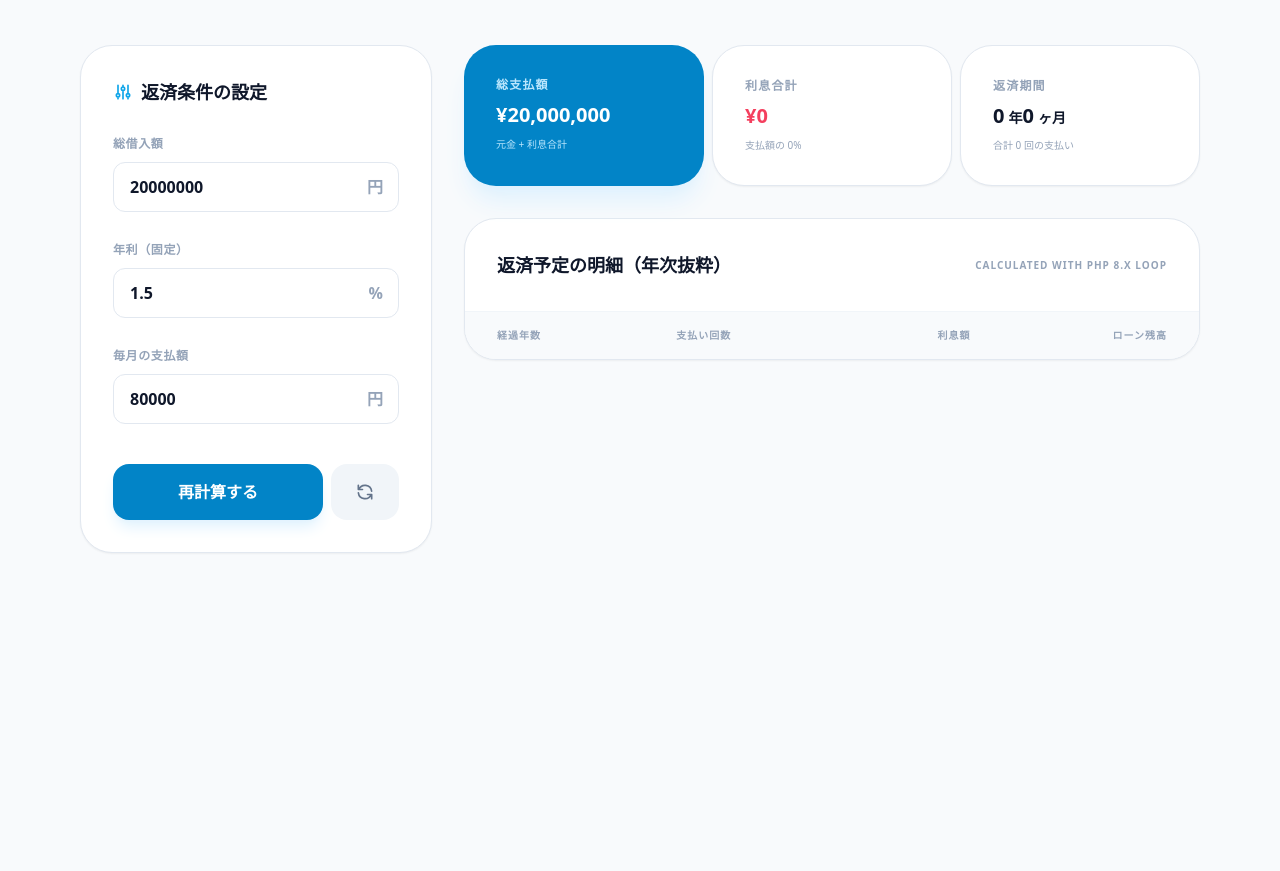
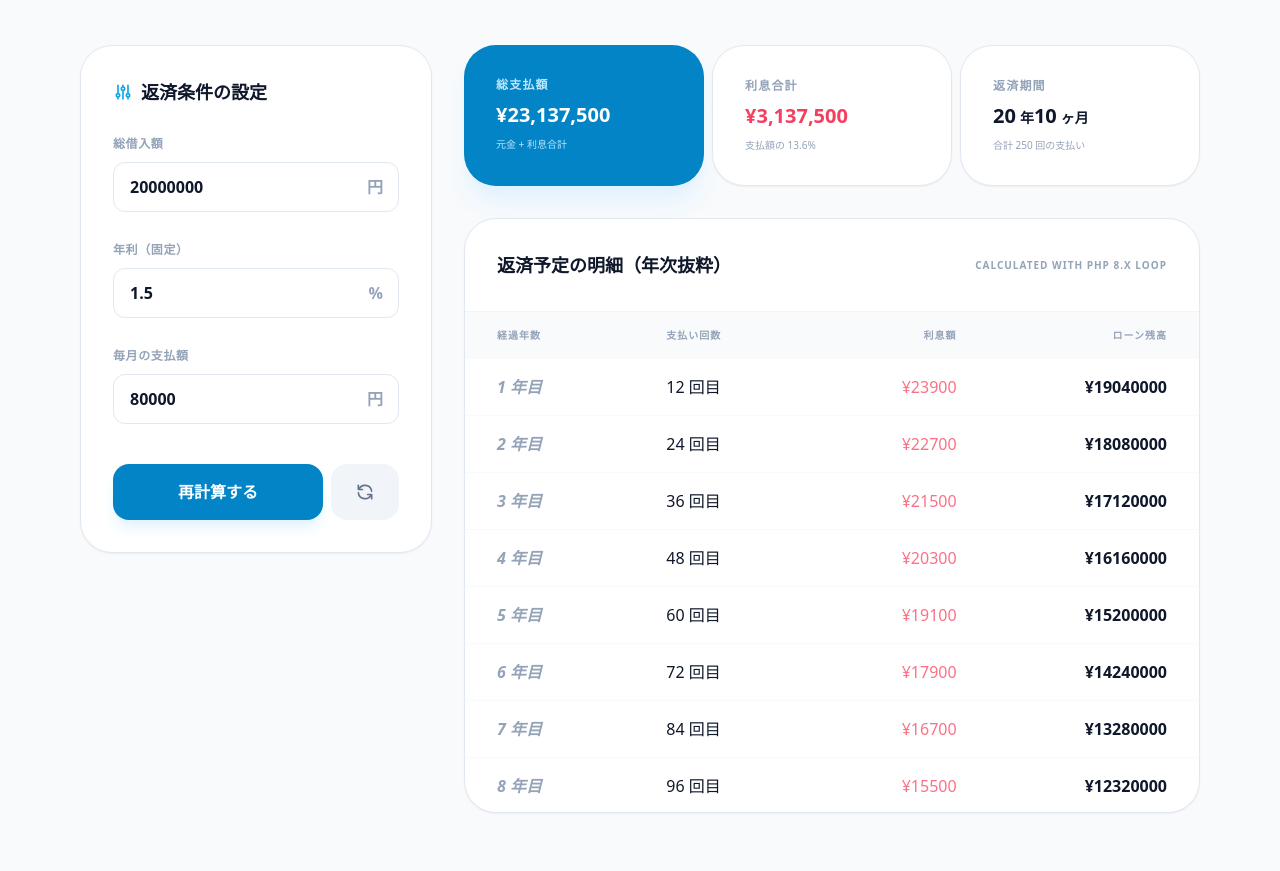
Before and after one commit to mn329/php_practice, a PHP site: page /09_loops/calculate_loan.php in a window 1280 px wide. Shown: the part 129-1000 px from the top of the page. Run offline with PHP 8.4, Linux system fonts and the light colour scheme; lists and menus that the app fills with data are empty; some libraries are stand-ins or nearby versions.

Commit message:
feat(09_loops): ローンシミュレーターの計算と明細表示を実装
Co-authored-by: Cursor <cursoragent@cursor.com>

```diff
--- a/09_loops/calculate_loan.php
+++ b/09_loops/calculate_loan.php
@@ -18,7 +18,8 @@ if ($pay_by_month <= $first_month_interest) {
 } else {
     // 支払い計算ループ（最大1000ヶ月 = 約83年で制限）
     // TODO: while で繰り返し: 条件式を修正（$loan > 0 && $month_count < 1000）
-    while (false) {
+    // ローン残高が0より大きく、月数が1000ヶ月未満の場合
+    while ($loan > 0 && $month_count < 1000) {
         // 月数カウンターを1増やす
         $month_count++;
         // 利息計算: 年利を12で割って月利を計算し、ローン残高に掛ける
@@ -34,11 +35,11 @@ if ($pay_by_month <= $first_month_interest) {
             // 通常月は月々の支払額を支払う
             $payment = $pay_by_month;
             // TODO: ローン残高から支払額を引く
-            $loan = 0;
+            $loan = $loan - $payment;
         }
 
         // TODO: 利息合計を計算
-        $total_interest = 0;
+        $total_interest = $total_interest + $interest;
 
         // 12ヶ月ごと、または最終月のみデータを保存（全データだと重くなるため）
         if ($month_count % 12 == 0 || $loan <= 0) {
@@ -195,13 +196,13 @@ $remaining_months = $month_count % 12;
                                     <?php foreach ($values as $value) : ?>
                                         <tr class="hover:bg-slate-50/50 transition-colors">
                                             <!-- TODO: 経過年数を表示 -->
-                                            <td class="px-8 py-4 font-bold text-slate-400 italic"> 年目</td>
+                                            <td class="px-8 py-4 font-bold text-slate-400 italic"> <?= $value['year'] ?> 年目</td>
                                             <!-- TODO: 支払い回数を表示 -->
-                                            <td class="px-8 py-4 font-medium"> 回目</td>
+                                            <td class="px-8 py-4 font-medium"> <?= $value['month'] ?> 回目</td>
                                             <!-- TODO: 利息額を表示 -->
-                                            <td class="px-8 py-4 text-right text-rose-400">&yen;</td>
+                                            <td class="px-8 py-4 text-right text-rose-400">&yen;<?= $value['interest'] ?></td>
                                             <!-- TODO: ローン残高を表示 -->
-                                            <td class="px-8 py-4 text-right font-bold text-slate-900">&yen;</td>
+                                            <td class="px-8 py-4 text-right font-bold text-slate-900">&yen;<?= $value['loan'] ?></td>
                                         </tr>
                                     <?php endforeach ?>
                                 </tbody>
```
